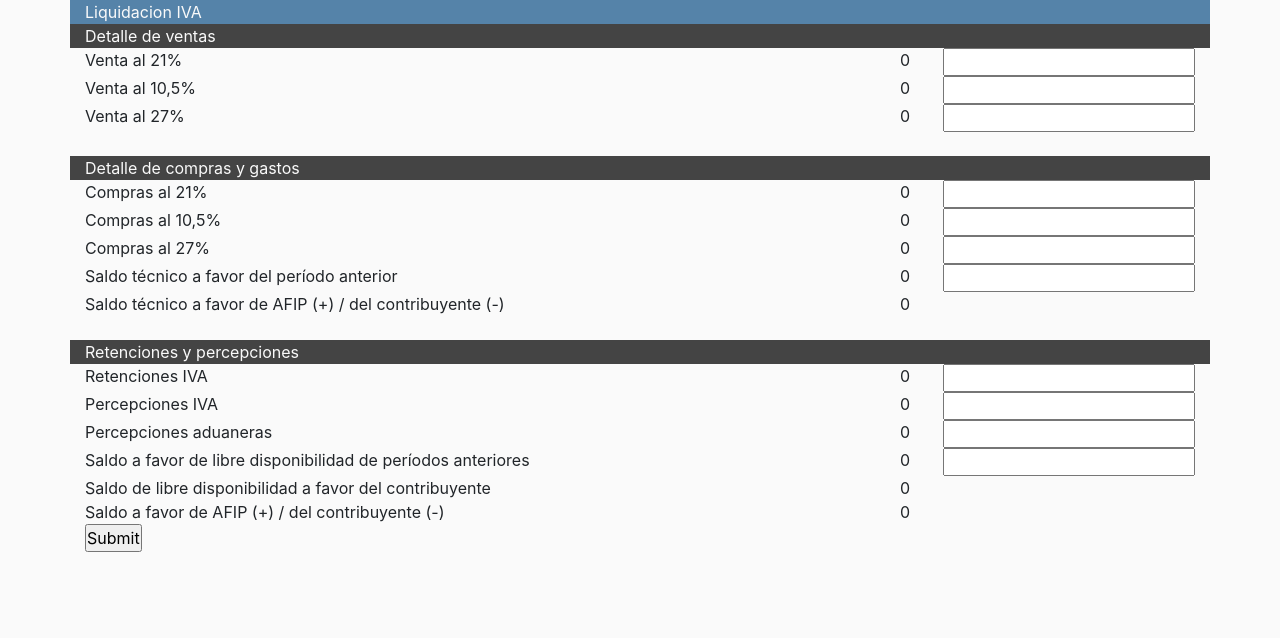
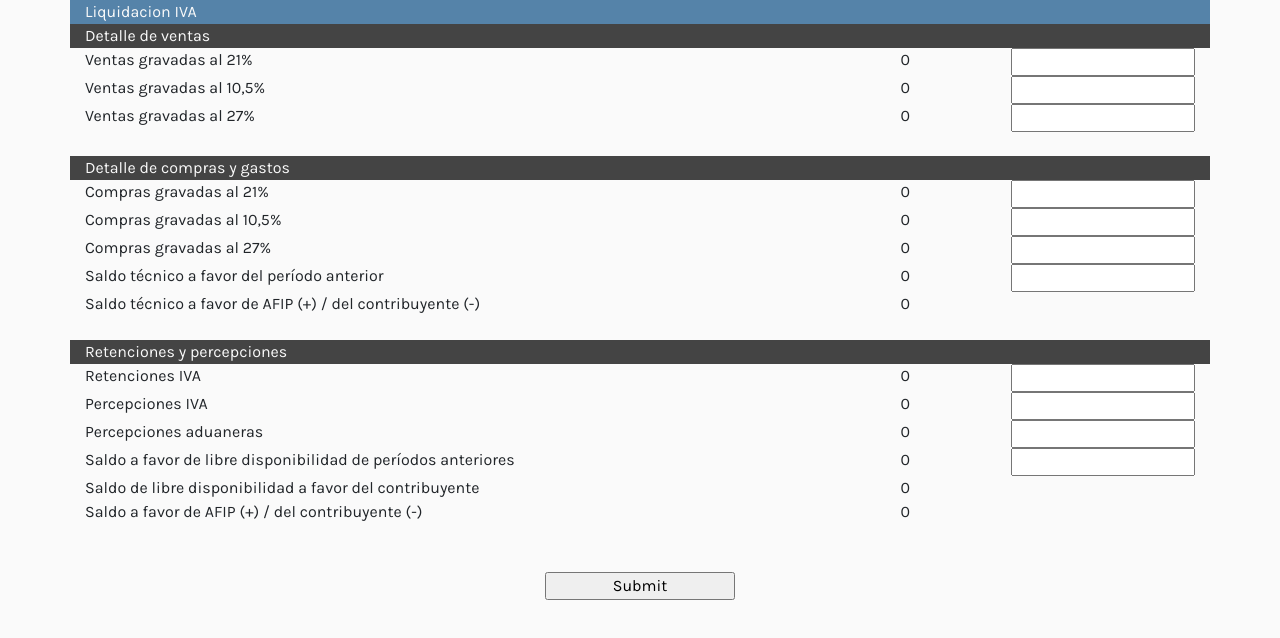
Before and after one commit to marcosdellavecchia/iva-liquidacion, a plain HTML site: page index.html in a window 1280 px wide. Drawn offline with nearby package versions, Linux system fonts and the light colour scheme.

Commit message:
Font-family y contenido de texto modificados.

```diff
--- a/index.html
+++ b/index.html
@@ -11,6 +11,10 @@
       crossorigin="anonymous"
     />
     <script src="https://ajax.googleapis.com/ajax/libs/jquery/3.5.1/jquery.min.js"></script>
+    <link
+      href="https://fonts.googleapis.com/css2?family=Karla&display=swap"
+      rel="stylesheet"
+    />
 
     <title>Liquidación IVA</title>
   </head>
@@ -23,24 +27,26 @@
         <div class="col-md-12 encabezado">Detalle de ventas</div>
       </div>
       <div class="row">
-        <div class="col-md-6">Venta al 21%</div>
-        <div id="venta21-show" class="col-md-3 data-container" name="show">0</div>
+        <div class="col-md-6">Ventas gravadas al 21%</div>
+        <div id="venta21-show" class="col-md-3 data-container" name="show">
+          0
+        </div>
         <div class="col-md-3 valor-container">
-          <input id="venta21-input" class="valor" type="number" step="0.01"/>
+          <input id="venta21-input" class="valor" type="number" step="0.01" />
         </div>
       </div>
       <div class="row">
-        <div class="col-md-6">Venta al 10,5%</div>
+        <div class="col-md-6">Ventas gravadas al 10,5%</div>
         <div id="venta105-show" class="col-md-3 data-container">0</div>
         <div class="col-md-3 valor-container">
-          <input id="venta105-input" class="valor" type="number" step="0.01"/>
+          <input id="venta105-input" class="valor" type="number" step="0.01" />
         </div>
       </div>
       <div class="row">
-        <div class="col-md-6">Venta al 27%</div>
+        <div class="col-md-6">Ventas gravadas al 27%</div>
         <div id="venta27-show" class="col-md-3 data-container">0</div>
         <div class="col-md-3 valor-container">
-          <input id="venta27-input" class="valor" type="number" step="0.01"/>
+          <input id="venta27-input" class="valor" type="number" step="0.01" />
         </div>
       </div>
       <br />
@@ -48,35 +54,42 @@
         <div class="col-md-12 encabezado">Detalle de compras y gastos</div>
       </div>
       <div class="row">
-        <div class="col-md-6">Compras al 21%</div>
+        <div class="col-md-6">Compras gravadas al 21%</div>
         <div id="compra21-show" class="col-md-3 data-container">0</div>
         <div class="col-md-3 valor-container">
-          <input id="compra21-input" class="valor" type="number" step="0.01"/>
+          <input id="compra21-input" class="valor" type="number" step="0.01" />
         </div>
       </div>
       <div class="row">
-        <div class="col-md-6">Compras al 10,5%</div>
+        <div class="col-md-6">Compras gravadas al 10,5%</div>
         <div id="compra105-show" class="col-md-3 data-container">0</div>
         <div class="col-md-3 valor-container">
-          <input id="compra105-input" class="valor" type="number" step="0.01"/>
+          <input id="compra105-input" class="valor" type="number" step="0.01" />
         </div>
       </div>
       <div class="row">
-        <div class="col-md-6">Compras al 27%</div>
+        <div class="col-md-6">Compras gravadas al 27%</div>
         <div id="compra27-show" class="col-md-3 data-container">0</div>
         <div class="col-md-3 valor-container">
-          <input id="compra27-input" class="valor" type="number" step="0.01"/>
+          <input id="compra27-input" class="valor" type="number" step="0.01" />
         </div>
       </div>
       <div class="row">
         <div class="col-md-6">Saldo técnico a favor del período anterior</div>
         <div id="saldo-tecnico-show" class="col-md-3 data-container">0</div>
         <div class="col-md-3 valor-container">
-          <input id="saldotecnico-input" class="valor" type="number" step="0.01"/>
+          <input
+            id="saldotecnico-input"
+            class="valor"
+            type="number"
+            step="0.01"
+          />
         </div>
       </div>
       <div class="row">
-        <div class="col-md-6">Saldo técnico a favor de AFIP (+) / del contribuyente (-)</div>
+        <div class="col-md-6">
+          Saldo técnico a favor de AFIP (+) / del contribuyente (-)
+        </div>
         <div id="saldotecnico-show" class="col-md-3 data-container">0</div>
       </div>
       <br />
@@ -87,21 +100,31 @@
         <div class="col-md-6">Retenciones IVA</div>
         <div id="retenciones-show" class="col-md-3 data-container">0</div>
         <div class="col-md-3 valor-container">
-          <input id="retenciones-input" class="valor" type="number" step="0.01"/>
+          <input
+            id="retenciones-input"
+            class="valor"
+            type="number"
+            step="0.01"
+          />
         </div>
       </div>
       <div class="row">
         <div class="col-md-6">Percepciones IVA</div>
         <div id="percepciones-show" class="col-md-3 data-container">0</div>
         <div class="col-md-3 valor-container">
-          <input id="percepciones-input" class="valor" type="number" step="0.01"/>
+          <input
+            id="percepciones-input"
+            class="valor"
+            type="number"
+            step="0.01"
+          />
         </div>
       </div>
       <div class="row">
         <div class="col-md-6">Percepciones aduaneras</div>
         <div id="aduaneras-show" class="col-md-3 data-container">0</div>
         <div class="col-md-3 valor-container">
-          <input id="aduaneras-input" class="valor" type="number" step="0.01"/>
+          <input id="aduaneras-input" class="valor" type="number" step="0.01" />
         </div>
       </div>
       <div class="row">
@@ -110,7 +133,7 @@
         </div>
         <div id="saldo-ld-anterior-show" class="col-md-3 data-container">0</div>
         <div class="col-md-3 valor-container">
-          <input id="saldold-input" class="valor" type="number" step="0.01"/>
+          <input id="saldold-input" class="valor" type="number" step="0.01" />
         </div>
       </div>
       <div class="row">
@@ -120,11 +143,22 @@
         <div id="saldo-ld-show" class="col-md-3 data-container">0</div>
       </div>
       <div class="row">
-        <div class="col-md-6">Saldo a favor de AFIP (+) / del contribuyente (-)</div>
+        <div class="col-md-6">
+          Saldo a favor de AFIP (+) / del contribuyente (-)
+        </div>
         <div id="saldo-afip-show" class="col-md-3 data-container">0</div>
       </div>
-      <input id="calcular" class="calcular" type="submit" onclick="calcularIva()">
-      </button>
+      <br />
+      <br />
+      <div class="row">
+        <div class="col-md-5"></div>
+        <input
+          id="calcular"
+          class="col-md-2 calcular"
+          type="submit"
+          onclick="calcularIva()"
+        />
+      </div>
     </form>
 
     <script src="script.js"></script>
--- a/style.css
+++ b/style.css
@@ -2,11 +2,15 @@
   margin: 0;
   padding: 0;
   box-sizing: border-box;
+  font-family: "Karla", sans-serif;
+  font-weight: 400;
 }
 body {
   background-color: #fafafa !important;
 }
-
+.row:hover {
+  background-color: #d0d3d4;
+}
 .encabezado-principal {
   background-color: #5583a9;
   color: #fafafa;
```
